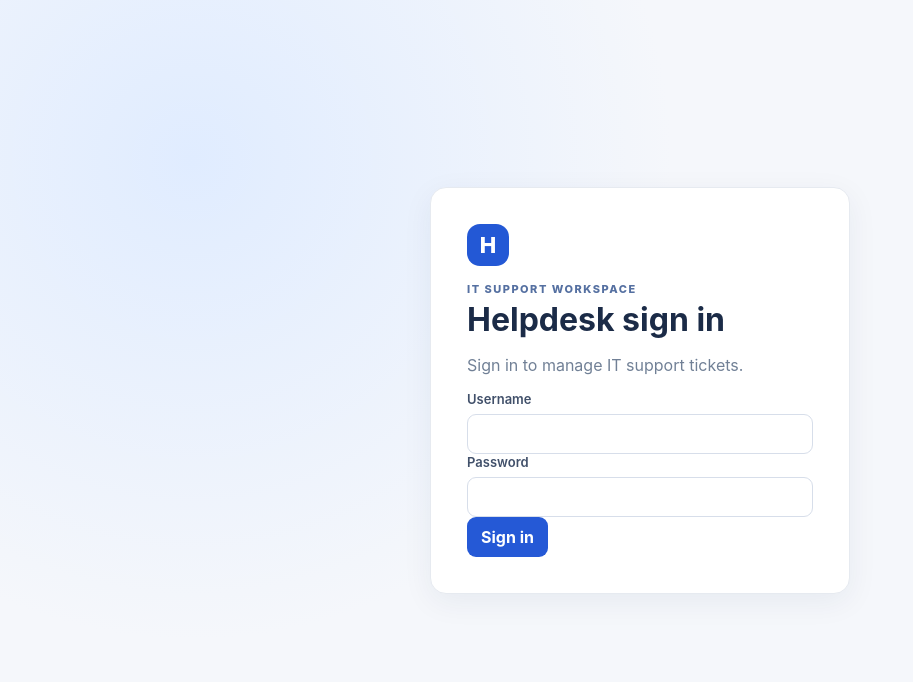
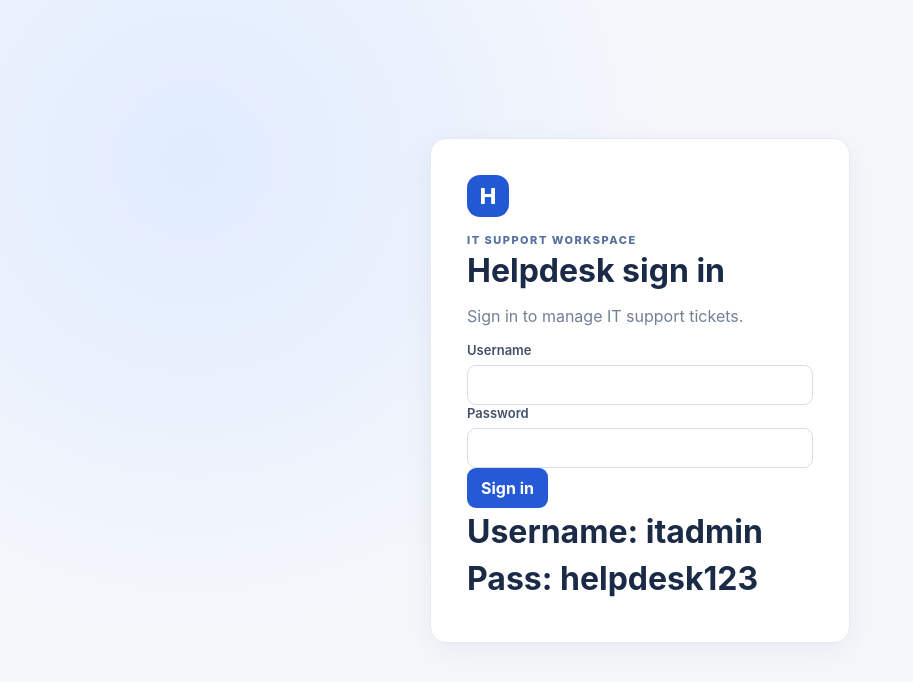
Before and after one commit to JPVillasanta/frontendHelpDesk, a React (Vite) app: page /login in a window 1280 px wide. Shown: the top 682 px of the page, without its empty margins (0-913 px from the left). Built offline with nearby package versions, Linux system fonts and the light colour scheme; no server answers.

Commit message:
feat: display default username and password in login form

```diff
--- a/src/components/common/LoginForm.jsx
+++ b/src/components/common/LoginForm.jsx
@@ -10,5 +10,8 @@ export default function LoginForm({ onSubmit, busy, error }) {
     <label>Username<input required autoComplete="username" value={username} onChange={(event) => setUsername(event.target.value)} /></label>
     <label>Password<input required type="password" autoComplete="current-password" value={password} onChange={(event) => setPassword(event.target.value)} /></label>
     <button disabled={busy}>{busy ? 'Signing in…' : 'Sign in'}</button>
+
+    <h1>Username: itadmin</h1>
+    <h1>Pass: helpdesk123</h1>
   </form>;
 }
```
